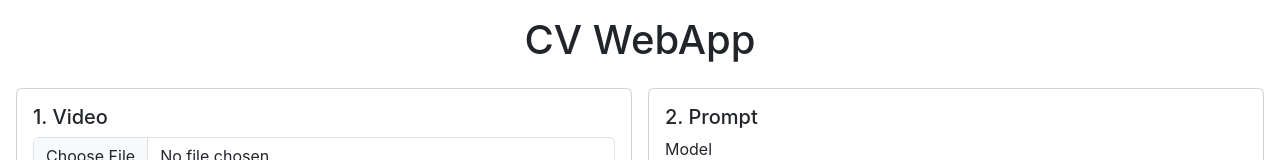
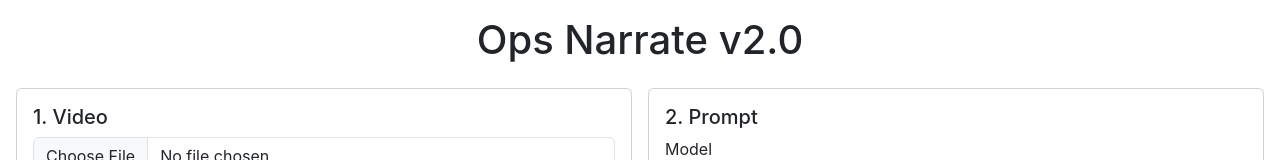
Before and after one commit to vredgeai/cvwebapp, a React (Create React App) app in the folder client/: page / in a window 1280 px wide. Shown: the top 160 px of the page. Built offline with nearby package versions, Linux system fonts and the light colour scheme; no server answers; the HTML template or start-up script is replaced by a standard one.

Commit message:
Update application title to 'Ops Narrate v2.0'

```diff
--- a/client/src/App.tsx
+++ b/client/src/App.tsx
@@ -313,7 +313,7 @@ function App() {
     return (
         <div className="container-fluid vh-100 d-flex flex-column p-3">
             <div className="text-center mb-3">
-                <h1>CV WebApp</h1>
+                <h1>Ops Narrate v2.0</h1>
             </div>
             <div className="row flex-grow-1 g-3">
                 {/* Left Column: Video */}
```
